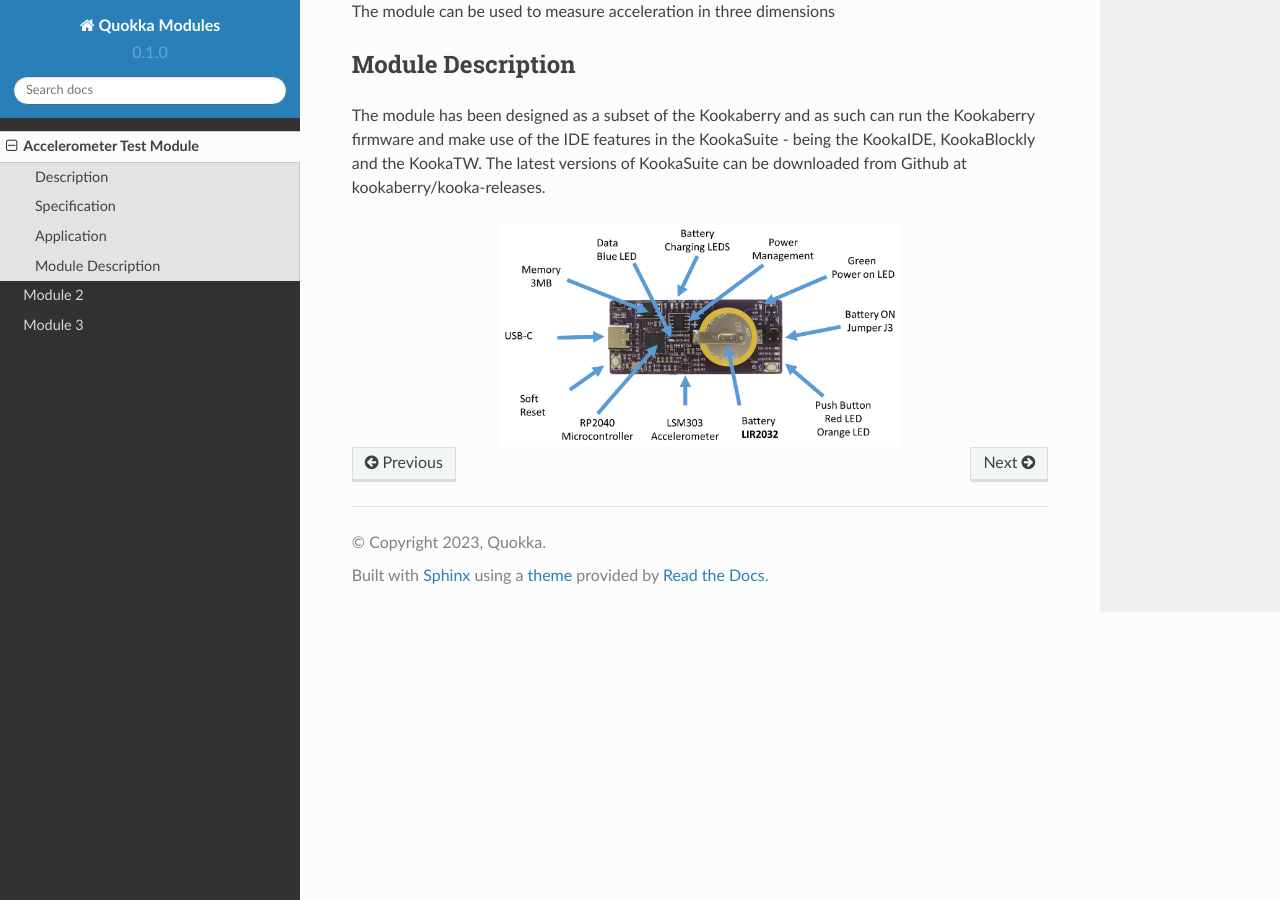
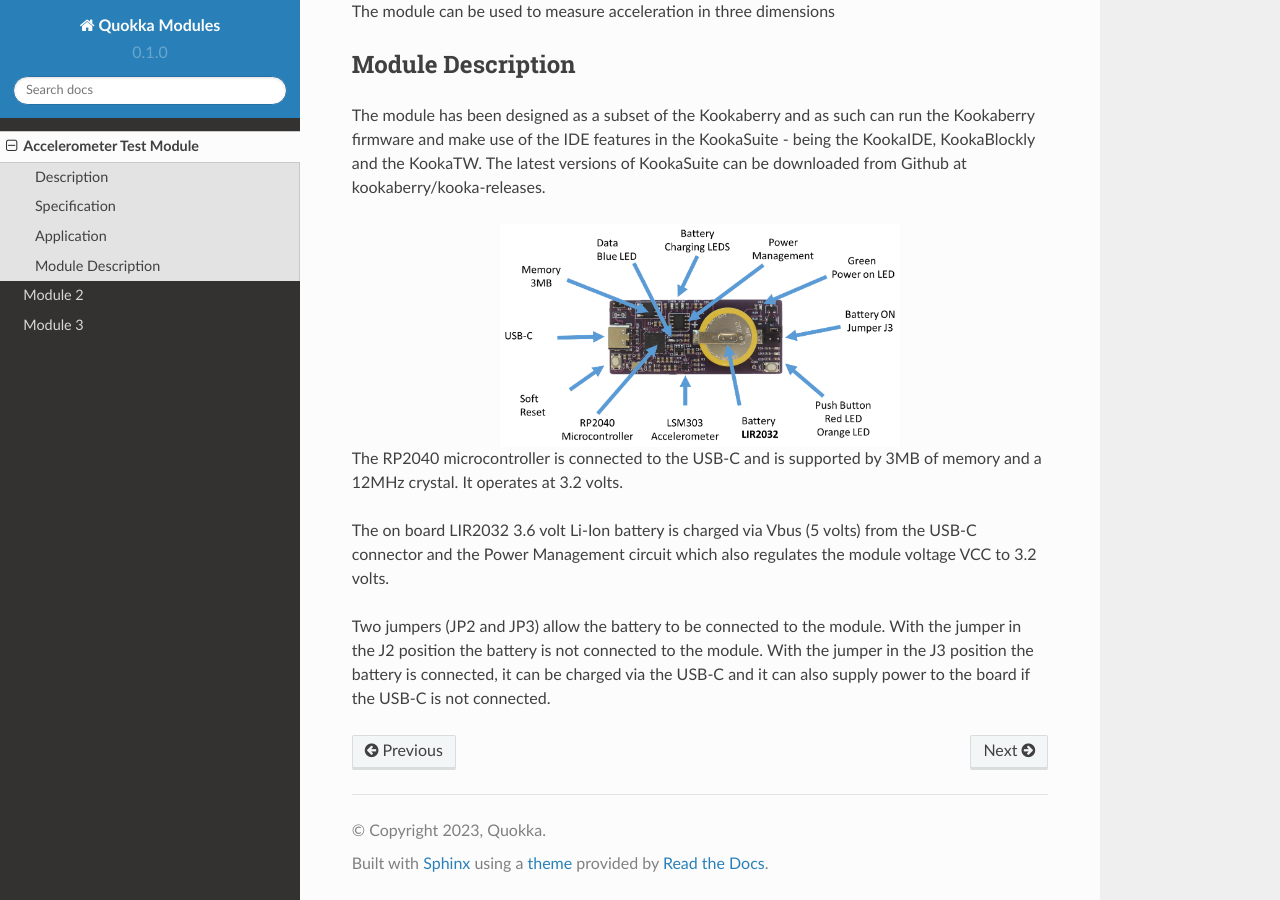
Before and after one commit to JulianDinsdale/Quokka-Modules, a Sphinx documentation site: the page built from docs/source/Acc_Test_Mod.rst, in a window 1280 px wide and 900 px high, scrolled down 1143 px. Built offline with Sphinx 7.4.7 and the Read the Docs theme 2.0.0, drawn with Linux system fonts in a browser that asks for light colours.

Commit message:
More words

```diff
--- a/docs/source/Acc_Test_Mod.rst
+++ b/docs/source/Acc_Test_Mod.rst
@@ -72,3 +72,16 @@ kookaberry/kooka-releases.
     :width: 400
     :align: center
     :alt: Alternative Text
+
+
+
+The RP2040 microcontroller is connected to the USB-C and is supported by 3MB of memory and a 12MHz
+crystal.  It operates at 3.2 volts.
+
+The on board LIR2032 3.6 volt Li-Ion battery is charged via Vbus (5 volts) from the USB-C connector
+and the Power Management circuit which also regulates the module voltage VCC to 3.2 volts.
+
+Two jumpers (JP2 and JP3) allow the battery to be connected to the module.  With the jumper in the
+J2 position the battery is not connected to the module.  With the jumper in the J3 position the
+battery is connected, it can be charged via the USB-C and it can also supply power to the board if
+the USB-C is not connected.
```
